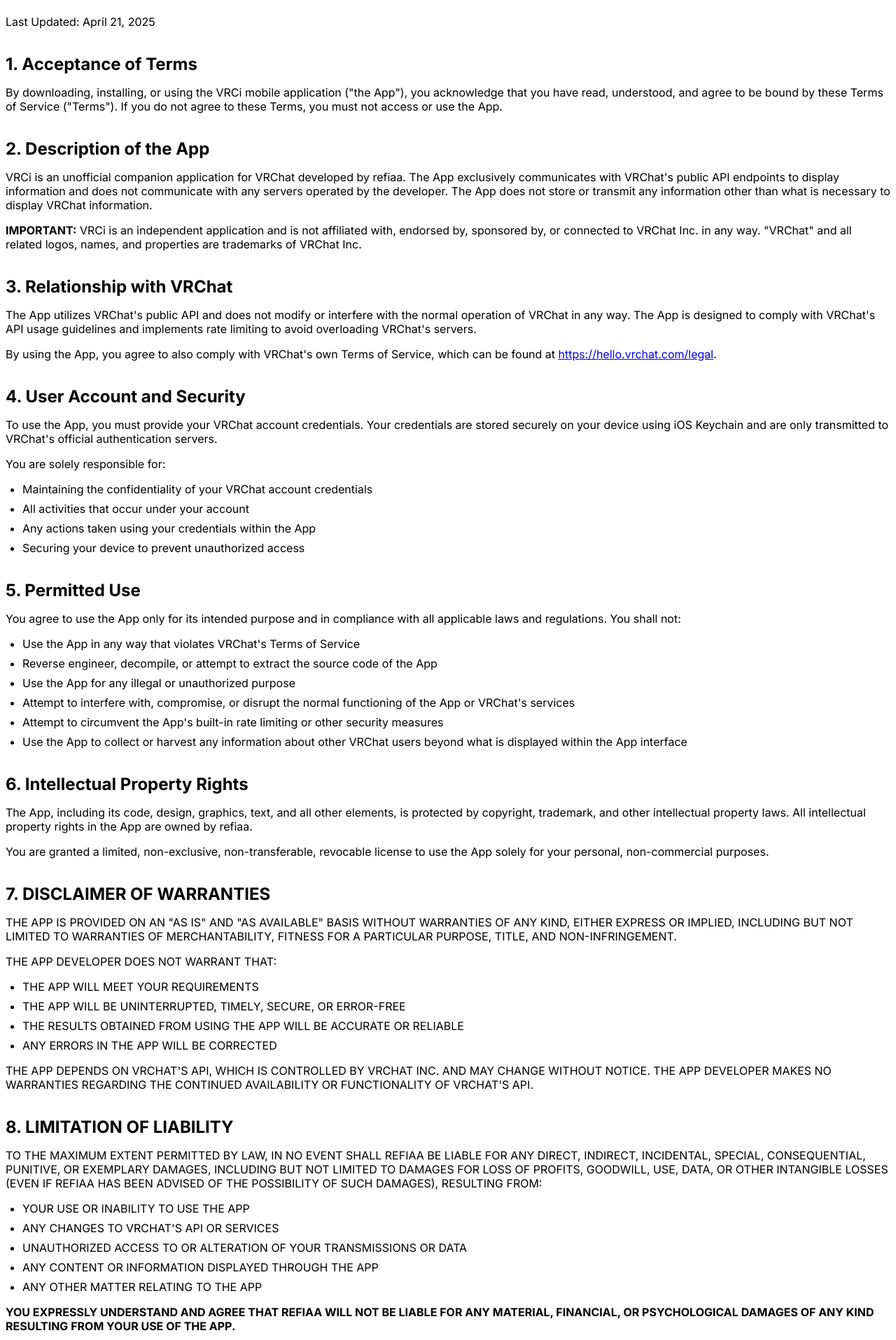
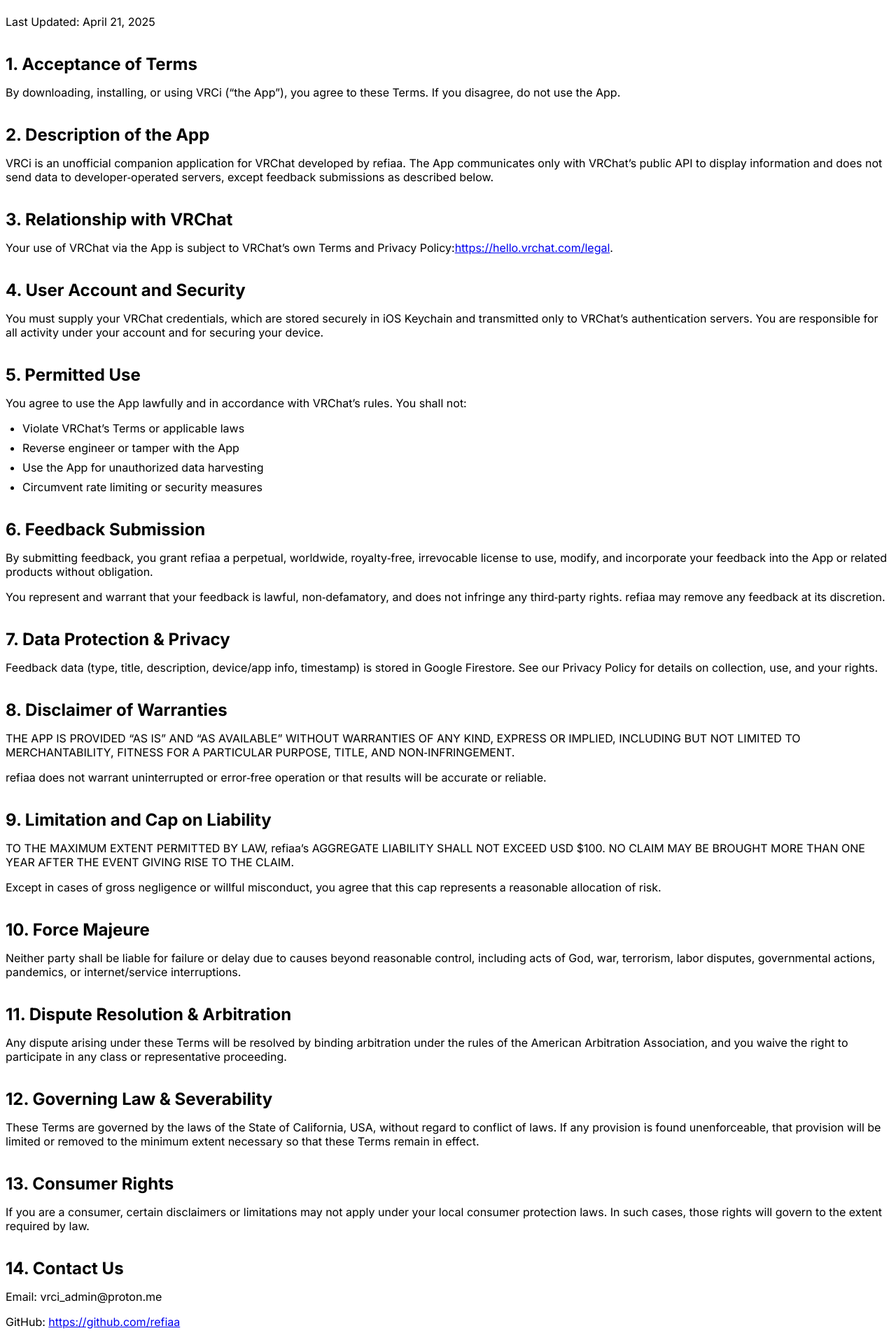
Before and after one commit to refiaa/vrci_eula_deploy, a Next.js app: page /terms in a window 1280 px wide. Shown: the part 82-1997 px from the top of the page at 70% size. Built offline with nearby package versions, Linux system fonts and the light colour scheme.

Commit message:
update terms/privacy

```diff
--- a/src/app/privacy/page.tsx
+++ b/src/app/privacy/page.tsx
@@ -9,84 +9,71 @@
 
             <h2 className="text-2xl font-bold mt-8 mb-4">1. Introduction</h2>
             <p className="mb-4">
-                This Privacy Policy governs your use of VRCi ("the App"), a mobile application for iOS devices. The App is developed and provided by refiaa as an unofficial companion application for VRChat.
+                This Privacy Policy governs your use of VRCi ("the App"), developed and provided by refiaa as an
+                unofficial companion application for VRChat. By using the App, you consent to the data practices described below.
             </p>
 
+            <h2 className="text-2xl font-bold mt-8 mb-4">2. Information Collection</h2>
             <p className="mb-4">
-                <strong>IMPORTANT:</strong> VRCi is an independent application and is not affiliated with, endorsed by, or connected to VRChat Inc. in any way. "VRChat" is a trademark of VRChat Inc. All related logos, names, and properties are trademarks of VRChat Inc.
+                <strong>2.1 Data Received from VRChat:</strong> The App communicates only with VRChat’s official public API using
+                the credentials you provide. The App does not send your VRChat credentials to any other servers.
+            </p>
+            <p className="mb-4">
+                <strong>2.2 Feedback Data Collected by Developer:</strong> When you submit feedback via the App, the following
+                information is collected and transmitted to the developer’s Firestore database hosted by Google Cloud:
+            </p>
+            <ul className="list-disc pl-6 mb-4">
+                <li><strong>Feedback ID:</strong> A UUID generated on your device.</li>
+                <li><strong>Type:</strong> "Bug Report" or "Feature Request".</li>
+                <li><strong>Title & Description:</strong> Text fields provided by you.</li>
+                <li><strong>Device Info:</strong> Model, OS version, device name.</li>
+                <li><strong>App Version:</strong> Release and build numbers.</li>
+                <li><strong>Timestamp:</strong> Submission date/time (converted to server timestamp).</li>
+            </ul>
+
+            <h2 className="text-2xl font-bold mt-8 mb-4">3. Use and Retention of Feedback Data</h2>
+            <p className="mb-4">
+                All feedback data is used solely to improve the App’s functionality, fix bugs, and develop new features.
+                Data is retained until you request deletion or discontinue use of the App. You may contact us to request
+                deletion of your feedback records at vrci_admin@proton.me.
             </p>
 
-            <h2 className="text-2xl font-bold mt-8 mb-4">2. No Data Collection by Developer</h2>
+            <h2 className="text-2xl font-bold mt-8 mb-4">4. Information Stored on Your Device</h2>
             <p className="mb-4">
-                <strong>THE APP DOES NOT COMMUNICATE WITH ANY SERVERS OPERATED BY THE DEVELOPER.</strong> The App exclusively communicates with VRChat's public API endpoints to display information. The App does not collect, store, or transmit any personal information to the developer or any third parties other than VRChat itself.
+                The App stores the following locally:
+            </p>
+            <ul className="list-disc pl-6 mb-4">
+                <li><strong>VRChat Credentials:</strong> Stored securely in iOS Keychain; only transmitted to VRChat’s servers.</li>
+                <li><strong>App Preferences & Cache:</strong> Local settings and temporary API data.</li>
+                <li><strong>Submission Timestamp:</strong> Stored in UserDefaults for rate-limiting feedback submissions.</li>
+            </ul>
+
+            <h2 className="text-2xl font-bold mt-8 mb-4">5. Third-Party Services & Analytics</h2>
+            <p className="mb-4">
+                Feedback data is stored in Firestore (Google Cloud) under collections <code>bug_reports</code> and
+                <code>feature_requests</code>. The App also uses Apple’s analytics/crash reporting. No other
+                third-party trackers are employed.
             </p>
 
-            <h2 className="text-2xl font-bold mt-8 mb-4">3. Information Stored on Your Device</h2>
+            <h2 className="text-2xl font-bold mt-8 mb-4">6. Children's Privacy</h2>
             <p className="mb-4">
-                The App may store the following information locally on your device:
-            </p>
-            <ul className="list-disc pl-6 mb-4">
-                <li><strong>VRChat Credentials:</strong> Your VRChat username and password are securely stored on your device using the iOS Keychain to enable login functionality. These credentials are never transmitted to any server except VRChat's official authentication servers.</li>
-                <li><strong>App Preferences:</strong> Settings and preferences you configure within the App.</li>
-                <li><strong>Cache Data:</strong> Temporary data from VRChat's API may be cached on your device to improve performance and reduce API calls.</li>
-            </ul>
-            <p className="mb-4">
-                This stored information remains exclusively on your device and can be deleted by uninstalling the App.
+                The App does not knowingly collect personal data from children under 13. If you believe data was collected
+                in error, contact us to remove it.
             </p>
 
-            <h2 className="text-2xl font-bold mt-8 mb-4">4. VRChat Data Access</h2>
+            <h2 className="text-2xl font-bold mt-8 mb-4">7. Your Rights</h2>
             <p className="mb-4">
-                The App accesses data from VRChat's servers through its official public API based on the credentials you provide. This includes, but is not limited to:
-            </p>
-            <ul className="list-disc pl-6 mb-4">
-                <li>Your VRChat profile information</li>
-                <li>Friends list and status</li>
-                <li>World information</li>
-                <li>Avatar information</li>
-                <li>Other VRChat related data available through the API</li>
-            </ul>
-            <p className="mb-4">
-                The App's access to this data is governed by VRChat's own Terms of Service and Privacy Policy. The App uses this data exclusively for display purposes within the App and does not process, store, or transmit this data elsewhere.
-            </p>
-
-            <h2 className="text-2xl font-bold mt-8 mb-4">5. Analytics and Crash Reporting</h2>
-            <p className="mb-4">
-                The App uses Apple's built-in analytics and crash reporting tools, which are subject to Apple's Privacy Policy. This information helps identify and fix technical issues with the App. You can disable analytics collection through your device settings.
-            </p>
-
-            <h2 className="text-2xl font-bold mt-8 mb-4">6. Third-Party Services</h2>
-            <p className="mb-4">
-                The App does not incorporate third-party analytics, advertising, or tracking services. The only third-party service the App interacts with is VRChat's API.
-            </p>
-
-            <h2 className="text-2xl font-bold mt-8 mb-4">7. Children's Privacy</h2>
-            <p className="mb-4">
-                The App does not knowingly collect personal information from children under 13. If you believe we might have collected information from a child under 13, please contact us immediately.
+                You may request access, correction, or deletion of your feedback data by contacting vrci_admin@proton.me.
             </p>
 
             <h2 className="text-2xl font-bold mt-8 mb-4">8. Changes to This Privacy Policy</h2>
             <p className="mb-4">
-                We may update our Privacy Policy from time to time. We will notify you of any changes by posting the new Privacy Policy in the App and updating the "Last Updated" date.
+                We will notify you of material changes by updating this document and the "Last Updated" date.
             </p>
 
-            <h2 className="text-2xl font-bold mt-8 mb-4">9. Your Rights</h2>
+            <h2 className="text-2xl font-bold mt-8 mb-4">9. Contact Us</h2>
             <p className="mb-4">
-                Since we do not collect or store your personal information on our servers, most data protection rights are not applicable. However, you have the right to:
-            </p>
-            <ul className="list-disc pl-6 mb-4">
-                <li>Delete all App-related data by uninstalling the App from your device</li>
-                <li>Contact VRChat regarding any personal data they may hold about you</li>
-            </ul>
-
-            <h2 className="text-2xl font-bold mt-8 mb-4">10. Contact Us</h2>
-            <p className="mb-4">
-                If you have questions about this Privacy Policy, please contact us at:
-            </p>
-            <p className="mb-4">
-                Email: vrci_admin@proton.me
-            </p>
-            <p className="mb-4">
-                GitHub: <a href="https://github.com/refiaa" className="text-blue-600 hover:underline">https://github.com/refiaa</a>
+                For questions or to exercise your rights, email: vrci_admin@proton.me
             </p>
 
             <div className="mt-10 text-sm text-gray-500">
--- a/src/app/terms/page.tsx
+++ b/src/app/terms/page.tsx
@@ -9,147 +9,99 @@
 
             <h2 className="text-2xl font-bold mt-8 mb-4">1. Acceptance of Terms</h2>
             <p className="mb-4">
-                By downloading, installing, or using the VRCi mobile application ("the App"), you acknowledge that you have read, understood, and agree to be bound by these Terms of Service ("Terms"). If you do not agree to these Terms, you must not access or use the App.
+                By downloading, installing, or using VRCi (“the App”), you agree to these Terms. If you disagree, do not use the App.
             </p>
 
             <h2 className="text-2xl font-bold mt-8 mb-4">2. Description of the App</h2>
             <p className="mb-4">
-                VRCi is an unofficial companion application for VRChat developed by refiaa. The App exclusively communicates with VRChat's public API endpoints to display information and does not communicate with any servers operated by the developer. The App does not store or transmit any information other than what is necessary to display VRChat information.
-            </p>
-
-            <p className="mb-4">
-                <strong>IMPORTANT:</strong> VRCi is an independent application and is not affiliated with, endorsed by, sponsored by, or connected to VRChat Inc. in any way. "VRChat" and all related logos, names, and properties are trademarks of VRChat Inc.
+                VRCi is an unofficial companion application for VRChat developed by refiaa.
+                The App communicates only with VRChat’s public API to display information and does not send data to developer‑operated servers, except feedback submissions as described below.
             </p>
 
             <h2 className="text-2xl font-bold mt-8 mb-4">3. Relationship with VRChat</h2>
             <p className="mb-4">
-                The App utilizes VRChat's public API and does not modify or interfere with the normal operation of VRChat in any way. The App is designed to comply with VRChat's API usage guidelines and implements rate limiting to avoid overloading VRChat's servers.
-            </p>
-
-            <p className="mb-4">
-                By using the App, you agree to also comply with VRChat's own Terms of Service, which can be found at <a href="https://hello.vrchat.com/legal" className="text-blue-600 hover:underline">https://hello.vrchat.com/legal</a>.
+                Your use of VRChat via the App is subject to VRChat’s own Terms and Privacy Policy:
+                <a href="https://hello.vrchat.com/legal" className="text-blue-600 hover:underline">
+                    https://hello.vrchat.com/legal
+                </a>.
             </p>
 
             <h2 className="text-2xl font-bold mt-8 mb-4">4. User Account and Security</h2>
             <p className="mb-4">
-                To use the App, you must provide your VRChat account credentials. Your credentials are stored securely on your device using iOS Keychain and are only transmitted to VRChat's official authentication servers.
+                You must supply your VRChat credentials, which are stored securely in iOS Keychain and transmitted only to VRChat’s authentication servers.
+                You are responsible for all activity under your account and for securing your device.
             </p>
-
-            <p className="mb-4">
-                You are solely responsible for:
-            </p>
-            <ul className="list-disc pl-6 mb-4">
-                <li>Maintaining the confidentiality of your VRChat account credentials</li>
-                <li>All activities that occur under your account</li>
-                <li>Any actions taken using your credentials within the App</li>
-                <li>Securing your device to prevent unauthorized access</li>
-            </ul>
 
             <h2 className="text-2xl font-bold mt-8 mb-4">5. Permitted Use</h2>
             <p className="mb-4">
-                You agree to use the App only for its intended purpose and in compliance with all applicable laws and regulations. You shall not:
+                You agree to use the App lawfully and in accordance with VRChat’s rules. You shall not:
             </p>
             <ul className="list-disc pl-6 mb-4">
-                <li>Use the App in any way that violates VRChat's Terms of Service</li>
-                <li>Reverse engineer, decompile, or attempt to extract the source code of the App</li>
-                <li>Use the App for any illegal or unauthorized purpose</li>
-                <li>Attempt to interfere with, compromise, or disrupt the normal functioning of the App or VRChat's services</li>
-                <li>Attempt to circumvent the App's built-in rate limiting or other security measures</li>
-                <li>Use the App to collect or harvest any information about other VRChat users beyond what is displayed within the App interface</li>
+                <li>Violate VRChat’s Terms or applicable laws</li>
+                <li>Reverse engineer or tamper with the App</li>
+                <li>Use the App for unauthorized data harvesting</li>
+                <li>Circumvent rate limiting or security measures</li>
             </ul>
 
-            <h2 className="text-2xl font-bold mt-8 mb-4">6. Intellectual Property Rights</h2>
+            <h2 className="text-2xl font-bold mt-8 mb-4">6. Feedback Submission</h2>
             <p className="mb-4">
-                The App, including its code, design, graphics, text, and all other elements, is protected by copyright, trademark, and other intellectual property laws. All intellectual property rights in the App are owned by refiaa.
+                By submitting feedback, you grant refiaa a perpetual, worldwide, royalty‑free, irrevocable license to use,
+                modify, and incorporate your feedback into the App or related products without obligation.
+            </p>
+            <p className="mb-4">
+                You represent and warrant that your feedback is lawful, non‑defamatory, and does not infringe any third‑party rights.
+                refiaa may remove any feedback at its discretion.
             </p>
 
+            <h2 className="text-2xl font-bold mt-8 mb-4">7. Data Protection & Privacy</h2>
             <p className="mb-4">
-                You are granted a limited, non-exclusive, non-transferable, revocable license to use the App solely for your personal, non-commercial purposes.
+                Feedback data (type, title, description, device/app info, timestamp) is stored in Google Firestore.
+                See our Privacy Policy for details on collection, use, and your rights.
             </p>
 
-            <h2 className="text-2xl font-bold mt-8 mb-4">7. DISCLAIMER OF WARRANTIES</h2>
+            <h2 className="text-2xl font-bold mt-8 mb-4">8. Disclaimer of Warranties</h2>
             <p className="mb-4">
-                THE APP IS PROVIDED ON AN "AS IS" AND "AS AVAILABLE" BASIS WITHOUT WARRANTIES OF ANY KIND, EITHER EXPRESS OR IMPLIED, INCLUDING BUT NOT LIMITED TO WARRANTIES OF MERCHANTABILITY, FITNESS FOR A PARTICULAR PURPOSE, TITLE, AND NON-INFRINGEMENT.
+                THE APP IS PROVIDED “AS IS” AND “AS AVAILABLE” WITHOUT WARRANTIES OF ANY KIND, EXPRESS OR IMPLIED, INCLUDING BUT NOT LIMITED TO MERCHANTABILITY, FITNESS FOR A PARTICULAR PURPOSE, TITLE, AND NON‑INFRINGEMENT.
+            </p>
+            <p className="mb-4">
+                refiaa does not warrant uninterrupted or error‑free operation or that results will be accurate or reliable.
             </p>
 
+            <h2 className="text-2xl font-bold mt-8 mb-4">9. Limitation and Cap on Liability</h2>
             <p className="mb-4">
-                THE APP DEVELOPER DOES NOT WARRANT THAT:
+                TO THE MAXIMUM EXTENT PERMITTED BY LAW, refiaa’s AGGREGATE LIABILITY SHALL NOT EXCEED USD $100.
+                NO CLAIM MAY BE BROUGHT MORE THAN ONE YEAR AFTER THE EVENT GIVING RISE TO THE CLAIM.
             </p>
-            <ul className="list-disc pl-6 mb-4">
-                <li>THE APP WILL MEET YOUR REQUIREMENTS</li>
-                <li>THE APP WILL BE UNINTERRUPTED, TIMELY, SECURE, OR ERROR-FREE</li>
-                <li>THE RESULTS OBTAINED FROM USING THE APP WILL BE ACCURATE OR RELIABLE</li>
-                <li>ANY ERRORS IN THE APP WILL BE CORRECTED</li>
-            </ul>
-
             <p className="mb-4">
-                THE APP DEPENDS ON VRCHAT'S API, WHICH IS CONTROLLED BY VRCHAT INC. AND MAY CHANGE WITHOUT NOTICE. THE APP DEVELOPER MAKES NO WARRANTIES REGARDING THE CONTINUED AVAILABILITY OR FUNCTIONALITY OF VRCHAT'S API.
+                Except in cases of gross negligence or willful misconduct, you agree that this cap represents a reasonable allocation of risk.
             </p>
 
-            <h2 className="text-2xl font-bold mt-8 mb-4">8. LIMITATION OF LIABILITY</h2>
+            <h2 className="text-2xl font-bold mt-8 mb-4">10. Force Majeure</h2>
             <p className="mb-4">
-                TO THE MAXIMUM EXTENT PERMITTED BY LAW, IN NO EVENT SHALL REFIAA BE LIABLE FOR ANY DIRECT, INDIRECT, INCIDENTAL, SPECIAL, CONSEQUENTIAL, PUNITIVE, OR EXEMPLARY DAMAGES, INCLUDING BUT NOT LIMITED TO DAMAGES FOR LOSS OF PROFITS, GOODWILL, USE, DATA, OR OTHER INTANGIBLE LOSSES (EVEN IF REFIAA HAS BEEN ADVISED OF THE POSSIBILITY OF SUCH DAMAGES), RESULTING FROM:
-            </p>
-            <ul className="list-disc pl-6 mb-4">
-                <li>YOUR USE OR INABILITY TO USE THE APP</li>
-                <li>ANY CHANGES TO VRCHAT'S API OR SERVICES</li>
-                <li>UNAUTHORIZED ACCESS TO OR ALTERATION OF YOUR TRANSMISSIONS OR DATA</li>
-                <li>ANY CONTENT OR INFORMATION DISPLAYED THROUGH THE APP</li>
-                <li>ANY OTHER MATTER RELATING TO THE APP</li>
-            </ul>
-
-            <p className="mb-4">
-                <strong>YOU EXPRESSLY UNDERSTAND AND AGREE THAT REFIAA WILL NOT BE LIABLE FOR ANY MATERIAL, FINANCIAL, OR PSYCHOLOGICAL DAMAGES OF ANY KIND RESULTING FROM YOUR USE OF THE APP.</strong>
+                Neither party shall be liable for failure or delay due to causes beyond reasonable control, including acts of God,
+                war, terrorism, labor disputes, governmental actions, pandemics, or internet/service interruptions.
             </p>
 
+            <h2 className="text-2xl font-bold mt-8 mb-4">11. Dispute Resolution & Arbitration</h2>
             <p className="mb-4">
-                SOME JURISDICTIONS DO NOT ALLOW THE EXCLUSION OF CERTAIN WARRANTIES OR THE LIMITATION OR EXCLUSION OF LIABILITY FOR INCIDENTAL OR CONSEQUENTIAL DAMAGES. ACCORDINGLY, SOME OF THE ABOVE LIMITATIONS MAY NOT APPLY TO YOU.
+                Any dispute arising under these Terms will be resolved by binding arbitration under the rules of the American
+                Arbitration Association, and you waive the right to participate in any class or representative proceeding.
             </p>
 
-            <h2 className="text-2xl font-bold mt-8 mb-4">9. Indemnification</h2>
+            <h2 className="text-2xl font-bold mt-8 mb-4">12. Governing Law & Severability</h2>
             <p className="mb-4">
-                You agree to defend, indemnify, and hold harmless refiaa from and against any and all claims, damages, obligations, losses, liabilities, costs, and expenses (including but not limited to attorney's fees) arising from or relating to:
-            </p>
-            <ul className="list-disc pl-6 mb-4">
-                <li>Your use of the App</li>
-                <li>Your violation of any term of these Terms</li>
-                <li>Your violation of any third-party right, including without limitation any copyright, property, or privacy right</li>
-                <li>Any claim that your use of the App caused damage to a third party</li>
-            </ul>
-
-            <h2 className="text-2xl font-bold mt-8 mb-4">10. Modifications to the App and Terms</h2>
-            <p className="mb-4">
-                Refiaa reserves the right, at their sole discretion, to modify or replace the App or these Terms at any time. If a revision to the Terms is material, reasonable efforts will be made to provide notice within the App. Your continued use of the App after any such changes constitutes your acceptance of the new Terms.
+                These Terms are governed by the laws of the State of California, USA, without regard to conflict of laws.
+                If any provision is found unenforceable, that provision will be limited or removed to the minimum extent
+                necessary so that these Terms remain in effect.
             </p>
 
-            <h2 className="text-2xl font-bold mt-8 mb-4">11. Termination</h2>
+            <h2 className="text-2xl font-bold mt-8 mb-4">13. Consumer Rights</h2>
             <p className="mb-4">
-                Refiaa reserves the right to terminate or suspend your access to the App immediately, without prior notice or liability, for any reason whatsoever, including without limitation a breach of the Terms.
+                If you are a consumer, certain disclaimers or limitations may not apply under your local consumer protection laws.
+                In such cases, those rights will govern to the extent required by law.
             </p>
 
-            <p className="mb-4">
-                All provisions of the Terms which by their nature should survive termination shall survive termination, including, without limitation, ownership provisions, warranty disclaimers, indemnity, and limitations of liability.
-            </p>
-
-            <h2 className="text-2xl font-bold mt-8 mb-4">12. Governing Law</h2>
-            <p className="mb-4">
-                These Terms shall be governed and construed in accordance with the laws of the United States, without regard to its conflict of law provisions. You agree to submit to the personal and exclusive jurisdiction of the courts located within the United States for the resolution of any disputes arising from these Terms or your use of the App.
-            </p>
-
-            <h2 className="text-2xl font-bold mt-8 mb-4">13. Severability</h2>
-            <p className="mb-4">
-                If any provision of these Terms is found to be unenforceable or invalid, that provision will be limited or eliminated to the minimum extent necessary so that the Terms will otherwise remain in full force and effect and enforceable.
-            </p>
-
-            <h2 className="text-2xl font-bold mt-8 mb-4">14. Entire Agreement</h2>
-            <p className="mb-4">
-                These Terms constitute the entire agreement between you and refiaa concerning the App and supersede all prior or contemporaneous communications, understandings, or agreements, whether oral or written, between you and refiaa related to the App.
-            </p>
-
-            <h2 className="text-2xl font-bold mt-8 mb-4">15. Contact Us</h2>
-            <p className="mb-4">
-                If you have any questions about these Terms, please contact us at:
-            </p>
+            <h2 className="text-2xl font-bold mt-8 mb-4">14. Contact Us</h2>
             <p className="mb-4">
                 Email: vrci_admin@proton.me
             </p>
```
